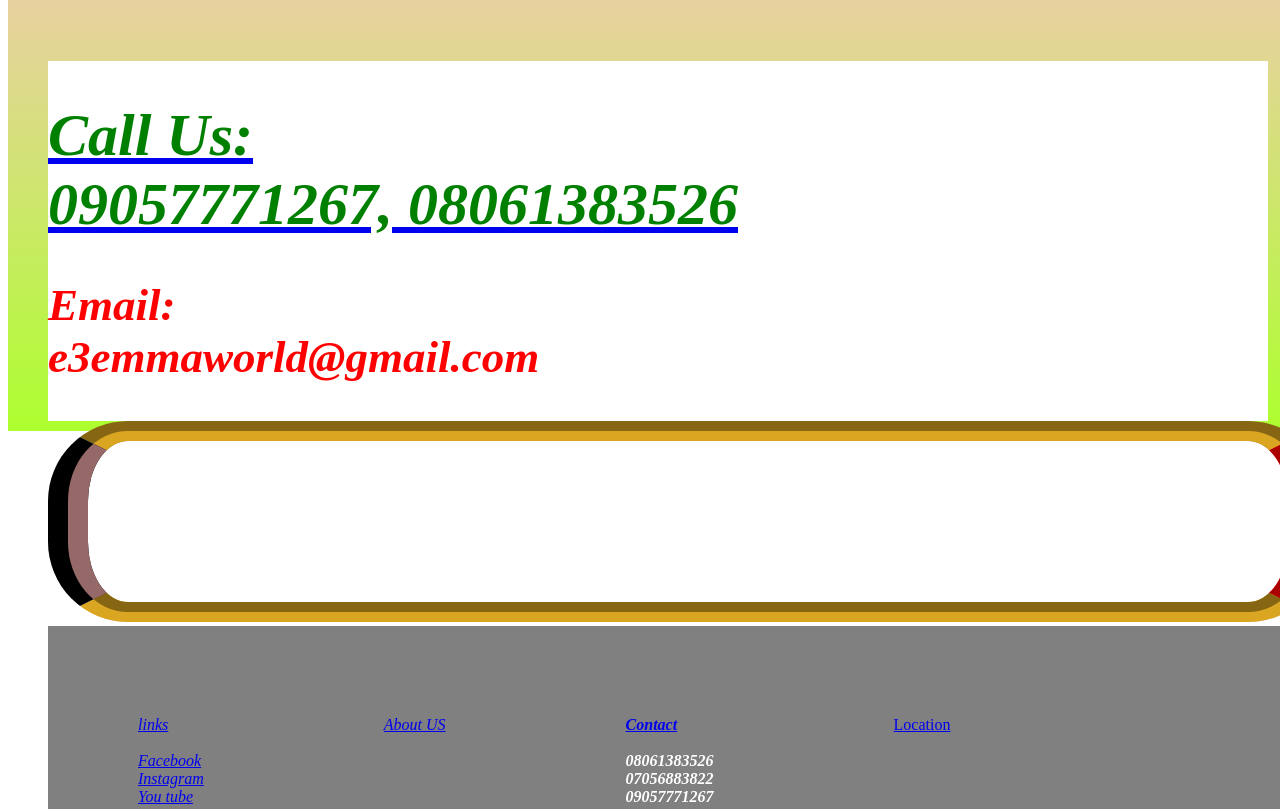
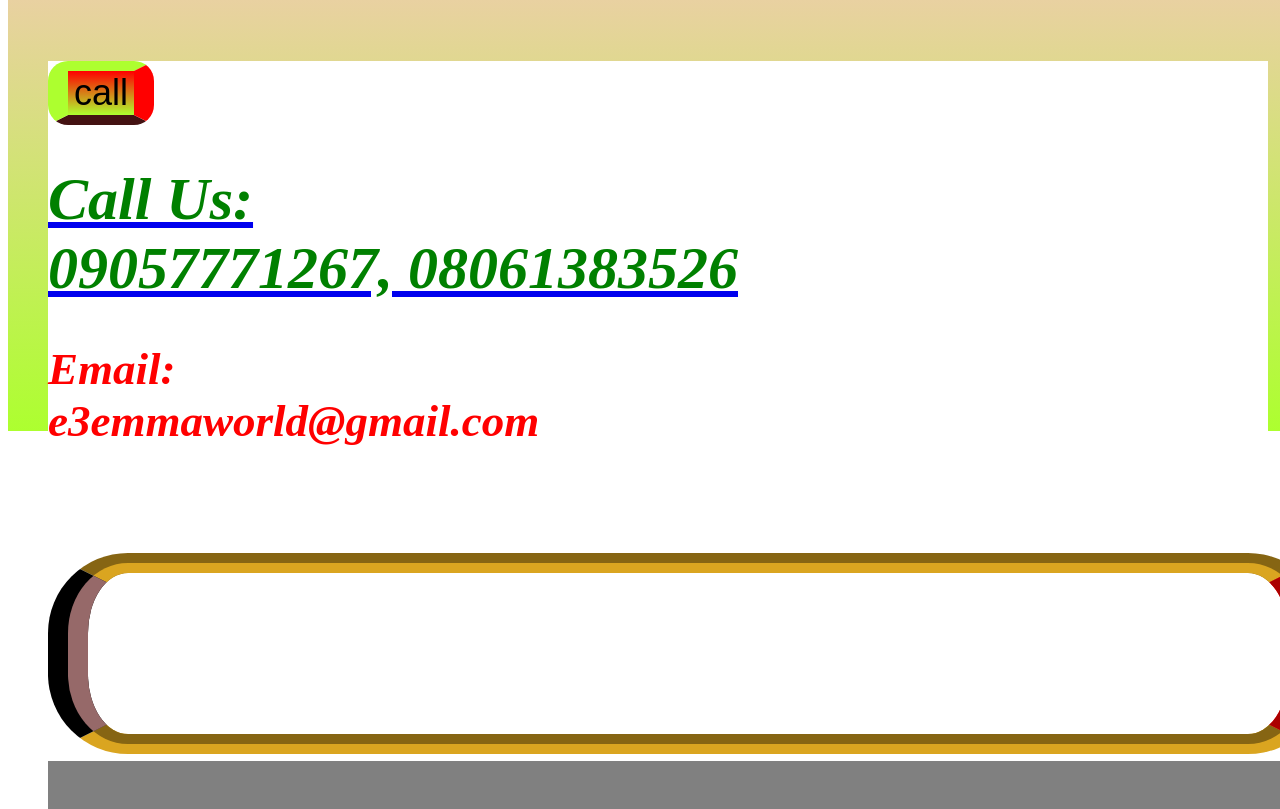
Before and after one commit to e3emmaworld/e3emmaworld-3, a plain HTML site: page index.html in a window 1280 px wide. Shown: the part 1354-2163 px from the top of the page. Drawn offline with Linux system fonts and the light colour scheme; files whose address does not match are found by name.

Commit message:
Update index.html

```diff
--- a/index.html
+++ b/index.html
@@ -59,6 +59,7 @@
             </div>
         </div>
         <div class="call">
+            <div id="call" onclick="call me()"><button>call</button>
            <a href="#"><h1>Call Us:<br>09057771267, 08061383526</h1></a>
             <h2>Email:<br>e3emmaworld@gmail.com</h2>
         </div><br><br>
```
